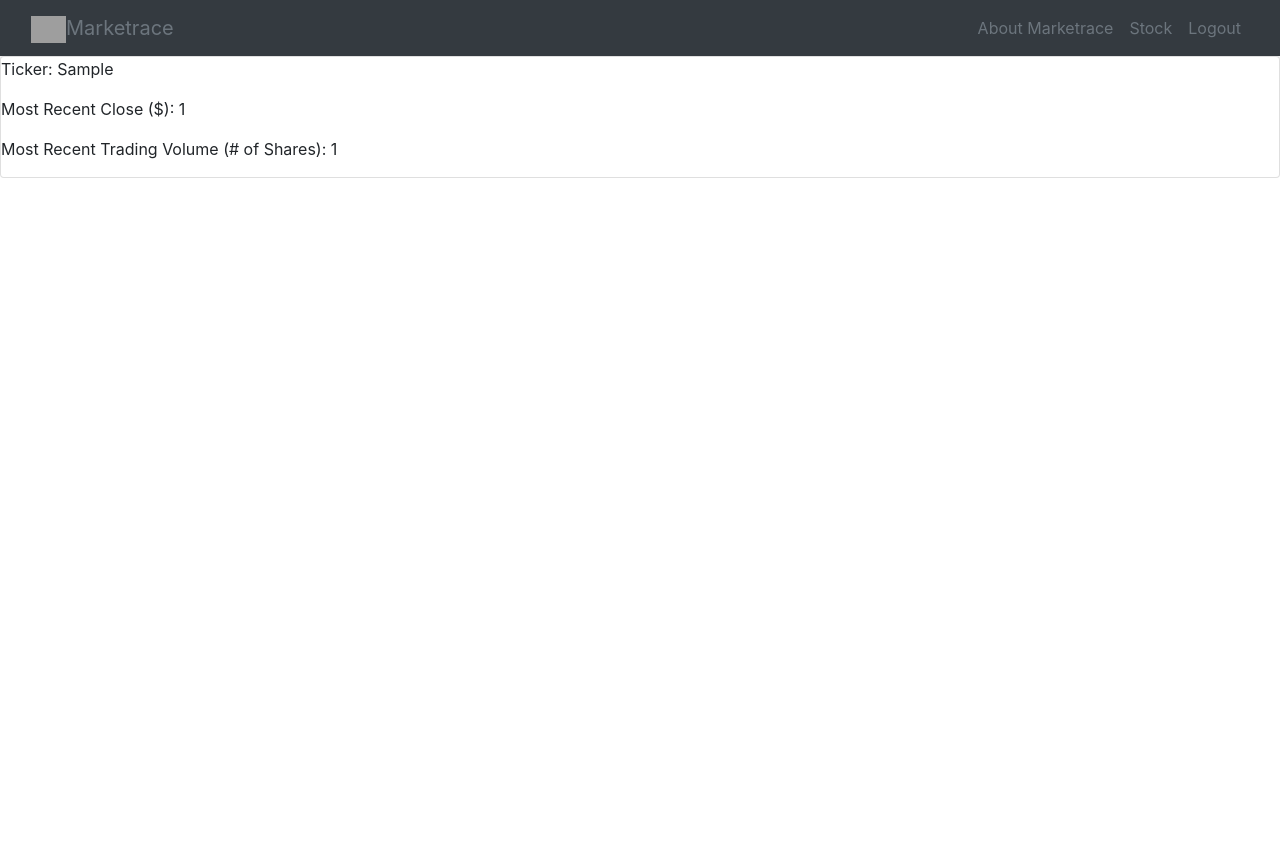
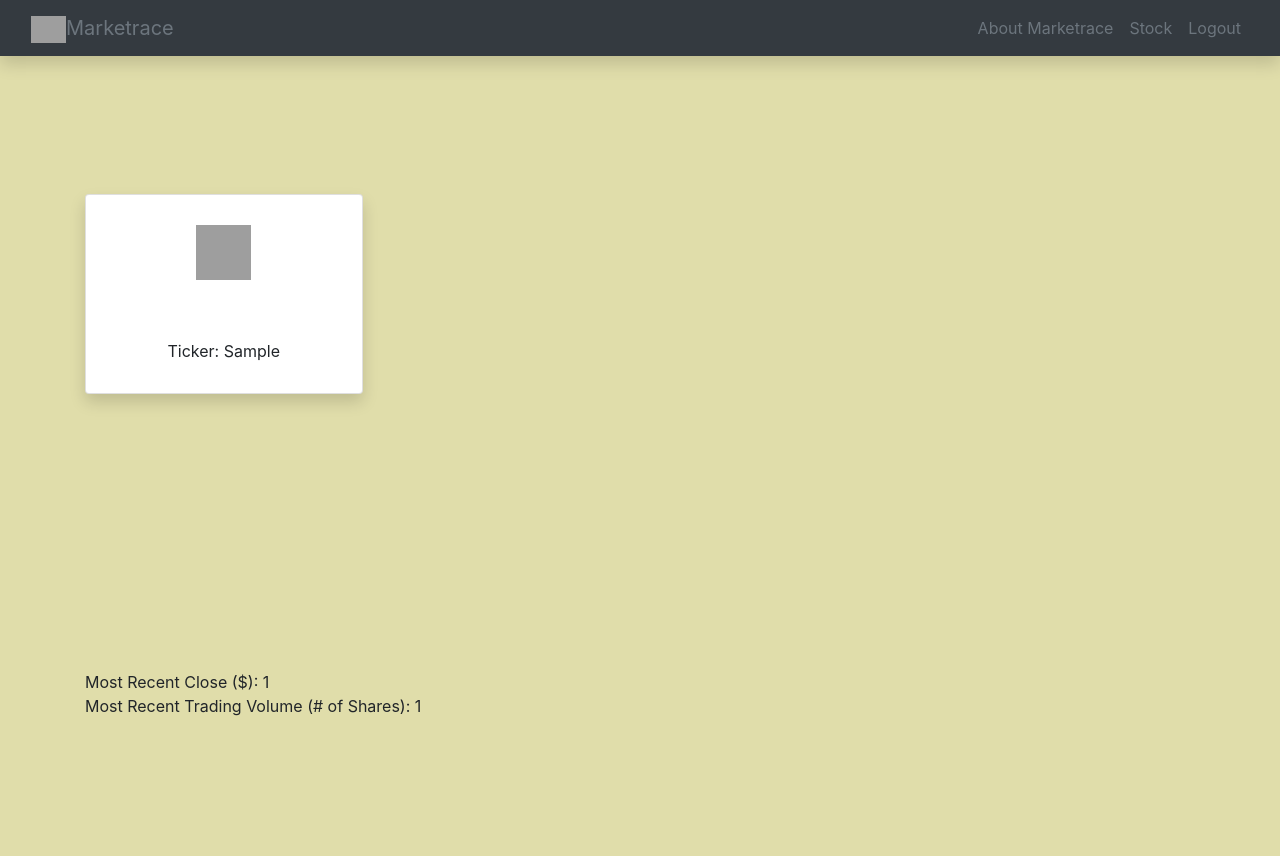
Before and after one commit to flyingisfreedom5/marketrace, a Django app: page /stocks/1/ in a window 1280 px wide. Before the commit the page ends 178 px from the top, so only its background shows below. Run offline with Django 4.2, Linux system fonts and the light colour scheme; a user stored in the database is signed in; tables that the repository leaves empty hold one stand-in row (values such as "Sample post"); grey boxes are pictures that could not be loaded.

Commit message:
little css work on stock detail page

```diff
--- a/main_app/templates/stock_detail.html
+++ b/main_app/templates/stock_detail.html
@@ -1,18 +1,19 @@
 {% extends 'base.html' %}
 {% block content %}
+{% load static %}
 
-<div class="row">
-  <div class="col s6 col-offset-3">
-    <div class="card">
-      <div class="card-content">
-        <p>Ticker: {{ stock.ticker }}</p>
-        <p>Most Recent Close ($): {{ stock.mr_close }}</p>
-        <p>Most Recent Trading Volume (# of Shares): {{ stock.mr_volume }}</p>
-      </div>
+<section class="vh-100" style="background-color: #E0DDAA;">
+  <div class="container h-100 d-flex flex-column justify-content-around">
+    <div class="card w-25 h-25 d-flex justify-content-around align-items-center rounded shadow">
+      <img src="https://universal.hellopublic.com/companyLogos/AAPL@2x.png?v=848aac26-1e36-4454-8b32-9369ad8d94af" alt="" height=55 width=55>
+      <div class>Ticker: {{ stock.ticker }}</div>
+    </div>
+      <div class="grid">
+        <div class>Most Recent Close ($): {{ stock.mr_close }}</div>
+        <div class>Most Recent Trading Volume (# of Shares): {{ stock.mr_volume }}</div>
       </div>
     </div>
   </div>
-</div>
-
+</section>
 
 {% endblock %}
--- a/main_app/templates/stock_index.html
+++ b/main_app/templates/stock_index.html
@@ -1,6 +1,7 @@
 {% extends 'base.html' %}
 {% block content %}
 
+<section class="vh-100" >
   <div class="container">
 
     {% for stock in stocks %}
@@ -14,5 +15,6 @@
     {% endfor %}
 
   </div>
+</section>
 
 {% endblock %}
```
Also changed, not shown: main_app/templates/registration/login.html (+0 -43 lines). Lines whose indentation alone changed are shown as unchanged.
